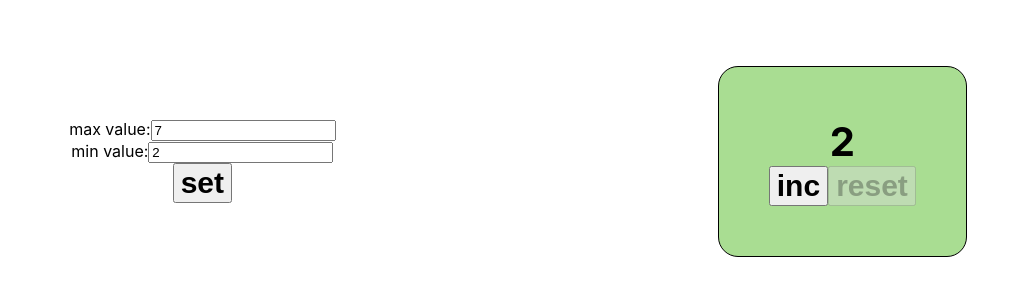
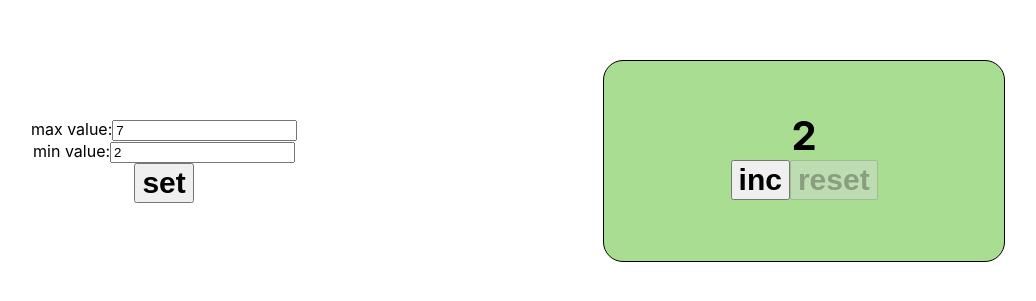
Before and after one commit to temic785/Counter, a React (Create React App) app: page / in a window 1280 px wide. Shown: the part 239-540 px from the top of the page, without its empty margins (97-1133 px from the left). Built offline with nearby package versions, Linux system fonts and the light colour scheme.

Commit message:
Add validation for invalid values in Tablo component

```diff
--- a/src/App.css
+++ b/src/App.css
@@ -58,6 +58,12 @@
     font-size: 40px;
 }
 
+.invalidValue {
+    font-size: 26px;
+    font-weight: bold;
+
+}
+
 button {
     font-size: 30px;
     font-weight: bold;
@@ -68,4 +74,6 @@ button {
     border-radius: 20px;
     padding: 50px;
     background-color: #a9dd92;
+    width: 300px;
+    height: 100px;
 }
--- a/src/Tablo.tsx
+++ /dev/null
@@ -1,13 +0,0 @@
-import React from "react";
-type TabloProps = {
-    value: number;
-    className:string;
-}
-
-export const Tablo = ({value,className}:TabloProps) => {
-    return (
-        <div className={className}>
-            {value}
-        </div>
-    );
-};
--- /dev/null
+++ b/src/components/counter/Сounter.tsx
@@ -0,0 +1,30 @@
+import React, {useState} from "react";
+import {Button} from "../Button";
+import {Tablo} from "../settingsCounter/Tablo";
+import {counterSettingsType} from "../../App";
+
+type CounterPropsType = {
+    className: string;
+    counterSettings: counterSettingsType
+    incValueCounter: () => void
+    resetValueCounter: () => void
+};
+
+export const Сounter = ({className, incValueCounter, resetValueCounter, counterSettings}: CounterPropsType) => {
+
+    const positiveCount = counterSettings.min >= 0 && counterSettings.max >= 0
+
+    return (
+        <div className={className}>
+            <Tablo counterSettings={counterSettings} positiveCount={positiveCount}
+                   className={counterSettings.valueCounter === counterSettings.max ? "filter-tablo" : "tablo"}
+            />
+            <div>
+                <Button disabled={counterSettings.valueCounter === counterSettings.max || !positiveCount} title={"inc"}
+                        onClickHandler={incValueCounter}/>
+                <Button disabled={counterSettings.valueCounter === counterSettings.min} title={"reset"}
+                        onClickHandler={resetValueCounter}/>
+            </div>
+        </div>
+    );
+};
--- a/src/SettingsCounter.tsx
+++ b/src/components/settingsCounter/SettingsCounter.tsx
@@ -1,5 +1,5 @@
 import React, {useEffect, useState} from "react";
-import {Button} from "./Button";
+import {Button} from "../Button";
 
 type SettingsCounterPropsType = {
     min: number;
@@ -12,6 +12,14 @@ export const SettingsCounter = ({min, max, updateSettings}: SettingsCounterProps
 
     const [localMax, setLocalMax] = useState(JSON.stringify(max));
     const [localMin, setLocalMin] = useState(JSON.stringify(min));
+    const [checkDisabledButton, setCheckDisabledButton] = useState(true);
+
+
+    const updateSettingsHandler = () => {
+        updateSettings(Number(localMin), Number(localMax))
+        setCheckDisabledButton(!checkDisabledButton);
+    }
+
 
     useEffect(() => {
         let savedMax = localStorage.getItem("maxValue");
@@ -32,19 +40,24 @@ export const SettingsCounter = ({min, max, updateSettings}: SettingsCounterProps
             <div>
                 <span>max value:</span>
                 <input value={localMax}
-                       onChange={(e) => setLocalMax(e.currentTarget.value)}
+                       onChange={(e) => {
+                           setLocalMax(e.currentTarget.value)
+                           setCheckDisabledButton(true)
+                       }}
                        type={"number"}/>
-
 
             </div>
             <div>
                 <span>min value:</span>
                 <input value={localMin}
-                       onChange={(e) => setLocalMin(e.currentTarget.value)}
+                       onChange={(e) => {
+                           setLocalMin(e.currentTarget.value)
+                           setCheckDisabledButton(true)
+                       }}
                        type={"number"}/>
 
             </div>
-            <Button onClickHandler={() => updateSettings(Number(localMin), Number(localMax))} title={"set"}/>
+            <Button disabled={!checkDisabledButton} onClickHandler={() => updateSettingsHandler()} title={"set"}/>
         </div>
     );
 };
--- /dev/null
+++ b/src/components/settingsCounter/Tablo.tsx
@@ -0,0 +1,25 @@
+import React from "react";
+import {counterSettingsType} from "../../App";
+
+type TabloProps = {
+    className: string;
+    positiveCount: boolean;
+    counterSettings: counterSettingsType
+}
+
+export const Tablo = ({className, positiveCount, counterSettings}: TabloProps) => {
+
+    let value: number | "enter values and press 'set'" | "Incorrect values" = counterSettings.valueCounter
+
+    if (value < 0) {
+        value = "enter values and press 'set'"
+    }
+    if (counterSettings.min === counterSettings.max) {
+        value = "Incorrect values"
+    }
+    return (
+        <div>
+            <span className={positiveCount ? className : "invalidValue"}>{value}</span>
+        </div>
+    );
+};
--- a/src/Сounter.tsx
+++ /dev/null
@@ -1,51 +0,0 @@
-import React, {useState} from "react";
-import {Button} from "./Button";
-import {Tablo} from "./Tablo";
-import {counterSettingsType} from "./App";
-
-type CounterPropsType = {
-    className: string;
-    counterSettings: counterSettingsType
-    incValueCounter:()=>void
-    resetValueCounter:()=>void
-};
-
-export const Сounter = ({className, incValueCounter,resetValueCounter,counterSettings}: CounterPropsType) => {
-
-
-
-
-
-    // useEffect(() => {
-    //     setValueCounter(minValue);
-    // }, [minValue]);
-    //
-    // useEffect(() => {
-    //     let valueAsString= localStorage.getItem("counterValue");
-    //     if (valueAsString){
-    //         let newValue = JSON.parse(valueAsString);
-    //         setValueCounter(newValue);
-    //     }
-    // }, []);
-    //
-    //
-    //
-    // console.log("End valueCounter"+valueCounter);
-    //
-    // useEffect(() => {
-    //     localStorage.setItem("counterValue", JSON.stringify(valueCounter));
-    // }, [valueCounter]);
-    //
-    //
-
-
-    return (
-        <div className={className}>
-            <Tablo className={counterSettings.valueCounter === counterSettings.max ? "filter-tablo" : "tablo"} value={counterSettings.valueCounter}/>
-            <div>
-                <Button disabled={counterSettings.valueCounter === counterSettings.max} title={"inc"} onClickHandler={incValueCounter}/>
-                <Button disabled={counterSettings.valueCounter === counterSettings.min} title={"reset"} onClickHandler={resetValueCounter}/>
-            </div>
-        </div>
-    );
-};
```
Also changed, not shown: src/App.tsx (+4 -3 lines), src/components/Button.tsx (renamed from src/Button.tsx).
